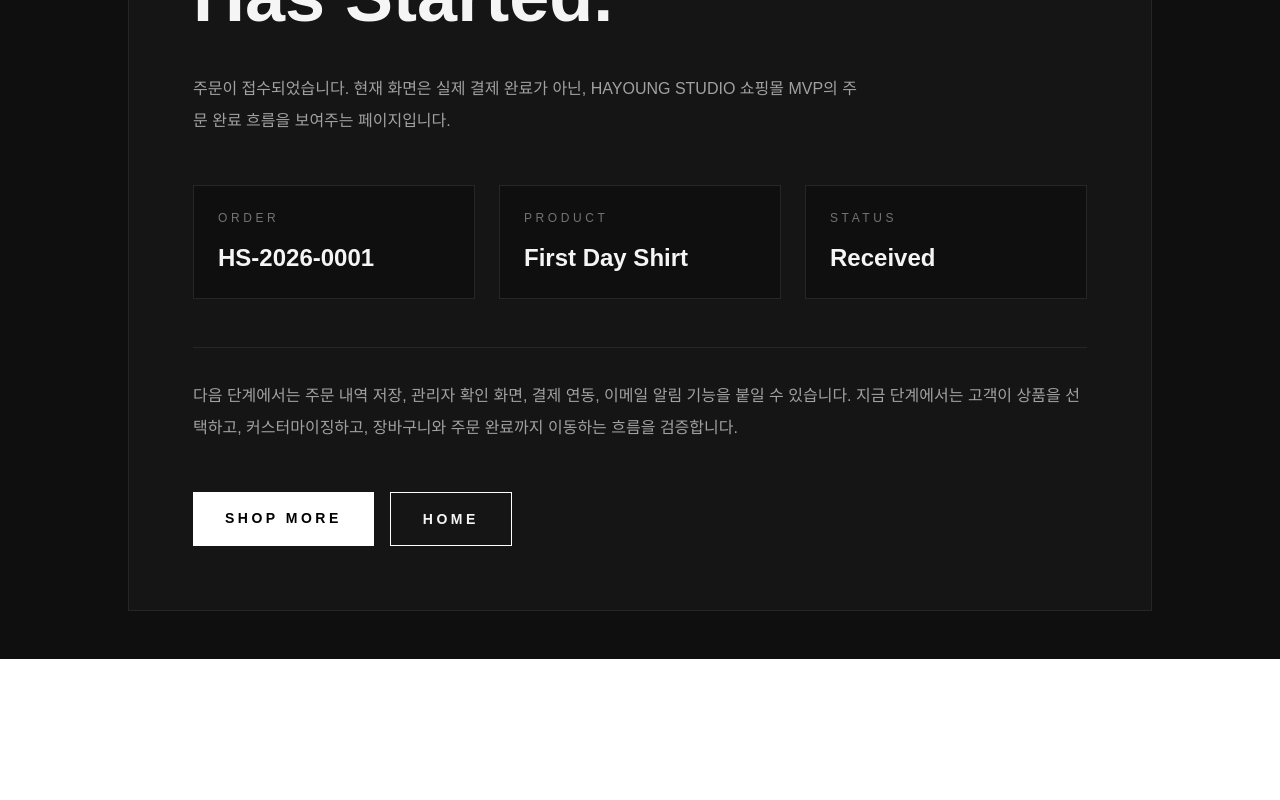
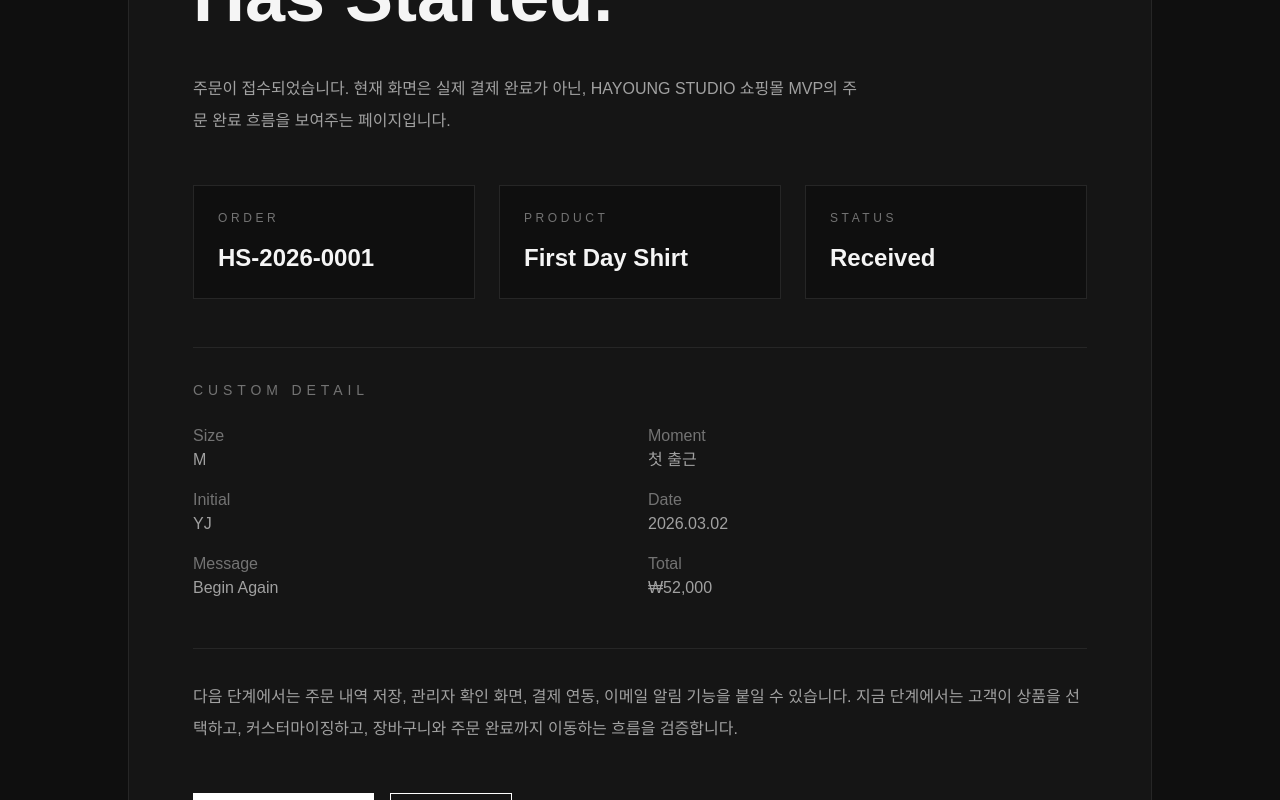
Before and after one commit to gxmzung/hay-story, a Next.js app: page /complete in a window 1280 px wide. Shown: the part 420-1220 px from the top of the page. Before the commit the page ends 1079 px from the top, so only its background shows below. Built offline with nearby package versions, Linux system fonts and the light colour scheme.

Commit message:
feat: pass order data through checkout flow

```diff
--- a/app/checkout/page.tsx
+++ b/app/checkout/page.tsx
@@ -1,7 +1,37 @@
+"use client";
+
 import Link from "next/link";
+import { useSearchParams } from "next/navigation";
 import SiteNav from "@/components/SiteNav";
 
 export default function CheckoutPage() {
+  const searchParams = useSearchParams();
+
+  const product = searchParams.get("product") || "First Day Shirt";
+  const size = searchParams.get("size") || "M";
+  const moment = searchParams.get("moment") || "첫 출근";
+  const initial = searchParams.get("initial") || "YJ";
+  const date = searchParams.get("date") || "2026.03.02";
+  const message = searchParams.get("message") || "Begin Again";
+  const request = searchParams.get("request") || "";
+
+  const price = Number(searchParams.get("price") || 49000);
+  const shipping = Number(searchParams.get("shipping") || 3000);
+  const total = Number(searchParams.get("total") || price + shipping);
+
+  const completeParams = new URLSearchParams({
+    product,
+    size,
+    moment,
+    initial,
+    date,
+    message,
+    request,
+    price: String(price),
+    shipping: String(shipping),
+    total: String(total),
+  });
+
   return (
     <main className="min-h-screen bg-[#0f0f0f] px-8 py-12 text-[#f5f5f5]">
       <section className="mx-auto max-w-6xl">
@@ -82,7 +112,7 @@ export default function CheckoutPage() {
             </div>
 
             <Link
-              href="/complete"
+              href={`/complete?${completeParams.toString()}`}
               className="block w-full bg-white px-8 py-5 text-center text-sm font-semibold tracking-[0.25em] text-black transition hover:bg-neutral-300"
             >
               PLACE ORDER
@@ -95,30 +125,56 @@ export default function CheckoutPage() {
             </p>
 
             <div className="mt-8 space-y-5 text-sm text-neutral-400">
-              <div className="flex justify-between">
+              <div className="flex justify-between gap-6">
                 <span>Product</span>
-                <span className="text-white">First Day Shirt</span>
+                <span className="text-right text-white">{product}</span>
               </div>
 
-              <div className="flex justify-between">
-                <span>Custom</span>
-                <span className="text-white">YJ / Begin Again</span>
+              <div className="flex justify-between gap-6">
+                <span>Size</span>
+                <span className="text-right text-white">{size}</span>
               </div>
 
-              <div className="flex justify-between">
-                <span>Subtotal</span>
-                <span className="text-white">₩49,000</span>
+              <div className="flex justify-between gap-6">
+                <span>Moment</span>
+                <span className="text-right text-white">{moment}</span>
+              </div>
+
+              <div className="flex justify-between gap-6">
+                <span>Custom</span>
+                <span className="text-right text-white">
+                  {initial} / {message}
+                </span>
+              </div>
+
+              <div className="flex justify-between gap-6">
+                <span>Date</span>
+                <span className="text-right text-white">{date}</span>
+              </div>
+
+              {request && (
+                <div className="border-t border-neutral-800 pt-5">
+                  <p className="text-neutral-500">Request</p>
+                  <p className="mt-2 leading-7 text-white">{request}</p>
+                </div>
+              )}
+
+              <div className="border-t border-neutral-800 pt-5">
+                <div className="flex justify-between">
+                  <span>Subtotal</span>
+                  <span className="text-white">₩{price.toLocaleString()}</span>
+                </div>
               </div>
 
               <div className="flex justify-between">
                 <span>Shipping</span>
-                <span className="text-white">₩3,000</span>
+                <span className="text-white">₩{shipping.toLocaleString()}</span>
               </div>
 
               <div className="border-t border-neutral-800 pt-5">
                 <div className="flex justify-between text-lg font-semibold text-white">
                   <span>Total</span>
-                  <span>₩52,000</span>
+                  <span>₩{total.toLocaleString()}</span>
                 </div>
               </div>
             </div>
--- a/app/complete/page.tsx
+++ b/app/complete/page.tsx
@@ -1,7 +1,20 @@
+"use client";
+
 import Link from "next/link";
+import { useSearchParams } from "next/navigation";
 import SiteNav from "@/components/SiteNav";
 
 export default function CompletePage() {
+  const searchParams = useSearchParams();
+
+  const product = searchParams.get("product") || "First Day Shirt";
+  const size = searchParams.get("size") || "M";
+  const moment = searchParams.get("moment") || "첫 출근";
+  const initial = searchParams.get("initial") || "YJ";
+  const date = searchParams.get("date") || "2026.03.02";
+  const message = searchParams.get("message") || "Begin Again";
+  const total = Number(searchParams.get("total") || 52000);
+
   return (
     <main className="min-h-screen bg-[#0f0f0f] px-8 py-12 text-[#f5f5f5]">
       <section className="mx-auto max-w-5xl">
@@ -35,7 +48,7 @@ export default function CompletePage() {
               <p className="text-xs tracking-[0.3em] text-neutral-500">
                 PRODUCT
               </p>
-              <p className="mt-4 text-2xl font-semibold">First Day Shirt</p>
+              <p className="mt-4 text-2xl font-semibold">{product}</p>
             </div>
 
             <div className="border border-neutral-800 bg-[#0f0f0f] p-6">
@@ -43,6 +56,45 @@ export default function CompletePage() {
                 STATUS
               </p>
               <p className="mt-4 text-2xl font-semibold">Received</p>
+            </div>
+          </div>
+
+          <div className="mt-12 border-t border-neutral-800 pt-8">
+            <p className="text-sm tracking-[0.35em] text-neutral-500">
+              CUSTOM DETAIL
+            </p>
+
+            <div className="mt-6 grid gap-4 text-neutral-400 md:grid-cols-2">
+              <p>
+                <span className="text-neutral-500">Size</span>
+                <br />
+                {size}
+              </p>
+              <p>
+                <span className="text-neutral-500">Moment</span>
+                <br />
+                {moment}
+              </p>
+              <p>
+                <span className="text-neutral-500">Initial</span>
+                <br />
+                {initial}
+              </p>
+              <p>
+                <span className="text-neutral-500">Date</span>
+                <br />
+                {date}
+              </p>
+              <p>
+                <span className="text-neutral-500">Message</span>
+                <br />
+                {message}
+              </p>
+              <p>
+                <span className="text-neutral-500">Total</span>
+                <br />
+                ₩{total.toLocaleString()}
+              </p>
             </div>
           </div>
 
```
